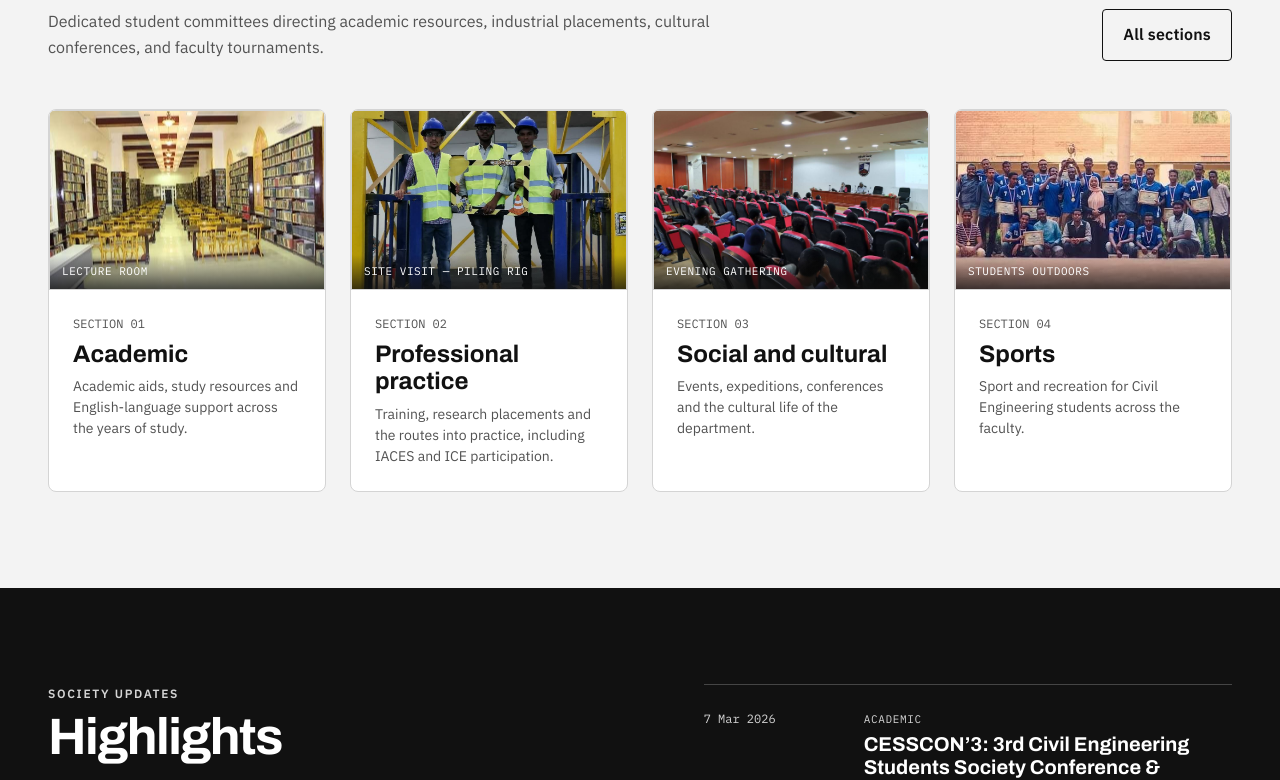
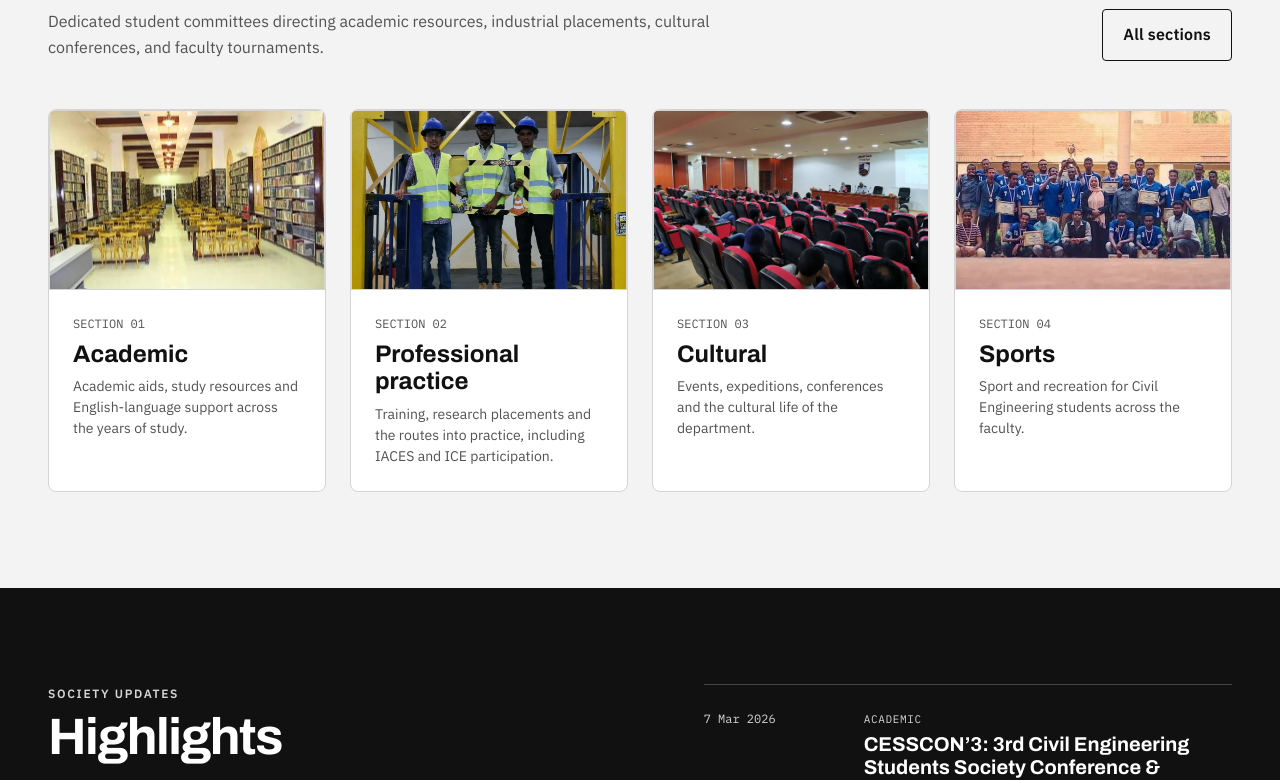
Before and after one commit to cessuofk/official-website, a Next.js app: page / in a window 1280 px wide. Shown: the part 1777-2557 px from the top of the page. Built offline with nearby package versions, Linux system fonts and the light colour scheme.

Commit message:
revised and improve the functionality

```diff
--- a/components/Footer.tsx
+++ b/components/Footer.tsx
@@ -68,6 +68,8 @@ export function Footer({ onNavigate }: FooterProps) {
                 // Note: Update this to your dark-text logo file since the background is now light
                 src="/cess-lockup-white.png"
                 alt="Civil Engineering Students Society — University of Khartoum"
+                loading="eager"
+                decoding="sync"
                 style={{
                   height: '48px',
                   width: 'auto',
--- a/components/Header.tsx
+++ b/components/Header.tsx
@@ -135,6 +135,8 @@ export function Header({ currentRoute, onNavigate, inkRoute }: HeaderProps) {
           <img
             src={inkRoute ? '/cess-nav-white.png' : '/cess-nav-ink.png'}
             alt="CESS UofK"
+            loading="eager"
+            decoding="sync"
             style={{
               height: '36px',
               width: 'auto',
--- a/components/PlaceholderImage.tsx
+++ b/components/PlaceholderImage.tsx
@@ -1,6 +1,6 @@
 'use client';
 
-import React from 'react';
+import React, { useState } from 'react';
 
 interface PlaceholderImageProps {
   label: string;
@@ -32,7 +32,9 @@ export function PlaceholderImage({
   showLabelBadge = true,
 }: PlaceholderImageProps) {
   const isInk = theme === 'ink';
-  const [imgError, setImgError] = React.useState(false);
+  const [failedSrc, setFailedSrc] = useState<string | null>(null);
+
+  const hasFailed = Boolean(src && failedSrc === src);
 
   const containerStyle: React.CSSProperties = {
     background: isInk ? 'var(--charcoal)' : 'var(--gray-100)',
@@ -40,7 +42,7 @@ export function PlaceholderImage({
     borderRadius,
     display: 'flex',
     alignItems: 'flex-end',
-    padding: src && !imgError ? 0 : 'var(--space-4)',
+    padding: src && !hasFailed ? 0 : 'var(--space-4)',
     width,
     height: height ? height : undefined,
     minHeight: minHeight ? minHeight : undefined,
@@ -62,49 +64,26 @@ export function PlaceholderImage({
     zIndex: 1,
   };
 
-  if (src && !imgError) {
+  if (src && !hasFailed) {
     return (
       <div id={id} style={containerStyle} className={className}>
         {/* eslint-disable-next-line @next/next/no-img-element */}
         <img
+          key={src}
           src={src}
           alt={alt || label}
           loading="lazy"
+          decoding="async"
           referrerPolicy="no-referrer"
-          onError={() => setImgError(true)}
+          onError={() => setFailedSrc(src)}
           style={{
             width: '100%',
             height: '100%',
             objectFit: 'cover',
             display: 'block',
+            opacity: 1,
           }}
         />
-        {showLabelBadge && (
-          <div
-            style={{
-              position: 'absolute',
-              bottom: 0,
-              left: 0,
-              right: 0,
-              padding: 'var(--space-2) var(--space-3)',
-              background: 'linear-gradient(to top, rgba(17,17,17,0.75), transparent)',
-              display: 'flex',
-              alignItems: 'center',
-            }}
-          >
-            <span
-              style={{
-                fontFamily: 'var(--font-mono)',
-                fontSize: '11px',
-                color: 'var(--paper)',
-                letterSpacing: '0.05em',
-                textTransform: 'uppercase',
-              }}
-            >
-              {label}
-            </span>
-          </div>
-        )}
       </div>
     );
   }
--- a/components/views/EventsView.tsx
+++ b/components/views/EventsView.tsx
@@ -164,7 +164,7 @@ export function EventsView({ onNavigate, cardCovers }: EventsViewProps) {
                   {showPhotos && (
                     <PlaceholderImage
                       label={evt.slotLabel}
-                      height="190px"
+                      height="230px"
                       src={evt.image}
                       alt={evt.name}
                     />
--- a/components/views/HomeView.tsx
+++ b/components/views/HomeView.tsx
@@ -690,7 +690,7 @@ export function HomeView({ onNavigate, cardCovers }: HomeViewProps) {
                   {showPhotos && (
                     <PlaceholderImage
                       label={evt.slotLabel}
-                      height="200px"
+                      height="230px"
                       src={evt.image}
                       alt={evt.name}
                     />
--- a/lib/data.ts
+++ b/lib/data.ts
@@ -100,8 +100,8 @@ export const DEPARTMENTS: Department[] = [
     image: '/images/Departments/practical.jpg',
   },
   {
-    slug: 'social-cultural',
-    name: 'Social and cultural',
+    slug: 'cultural',
+    name: 'Cultural',
     description: 'Events, expeditions, conferences and the cultural life of the department.',
     objectives: [
       'Host the annual civil engineering student conference and technical seminars.',
@@ -245,7 +245,7 @@ export const EVENTS: EventItem[] = [
     location: 'Higher Education Hall, Faculty of Engineering',
     department: 'Academic',
     deptSlug: 'academic',
-    status: 'Closed',
+    status: 'Open',
     summary: 'Interactive forum led by Eng. Aseel Mulla and student batch representatives exploring curriculum modernisation, soft skills cultivation, and engineering career readiness.',
     content: [
       'Focused on student empowerment and institutional dialogue, this forum examined methods for refining academic delivery, improving laboratory access, and integrating practical software tools into civil engineering coursework.',
@@ -347,7 +347,7 @@ export const BLOGS: BlogItem[] = [
   title: 'Submit Your Work 📝: Call for Academic Blogs',
   department: 'General Secretariat',
   deptSlug: 'general-secretariat',
-  author: 'MohammedelHabib Khalid',
+  author: 'General Secretariat',
   date: '30 Aug 2026',
   summary: 'Want to publish your academic blog? We are offering students the opportunity to showcase their research and writing on the official CESS portal.',
   content: [
@@ -370,7 +370,7 @@ export const BLOGS: BlogItem[] = [
     title: 'Navigating International Student Exchanges as a Khartoum Civil Engineer',
     department: 'Professional practice',
     deptSlug: 'professional-practice',
-    author: 'Executive Board · CESS',
+    author: 'Academic Committee · CESS',
     date: '18 Aug 2026',
     summary: 'Practical notes on preparing competitive application statements, technical portfolios, and English language credentials for IACES exchange programs.',
     content: [
@@ -404,7 +404,7 @@ export const BLOGS: BlogItem[] = [
     title: 'Highlights from the Annual Civil Engineering Conference Planning',
     department: 'Social and cultural',
     deptSlug: 'social-cultural',
-    author: 'Organizing Committee · CESS',
+    author: 'Academic Committee · CESS',
     date: '28 Jul 2026',
     summary: 'Overview of selected keynote themes, undergraduate research panels, and logistical preparations for our upcoming departmental conference.',
     content: [
@@ -420,7 +420,7 @@ export const BLOGS: BlogItem[] = [
     title: 'Understanding Academic Councils and Student Representation',
     department: 'Academic',
     deptSlug: 'academic',
-    author: 'Student Representatives · CESS',
+    author: 'Academic Committee · CESS',
     date: '15 Jul 2026',
     summary: 'Why academic councils matter for curriculum feedback, exam scheduling, and long-term departmental dialogue.',
     content: [
```
